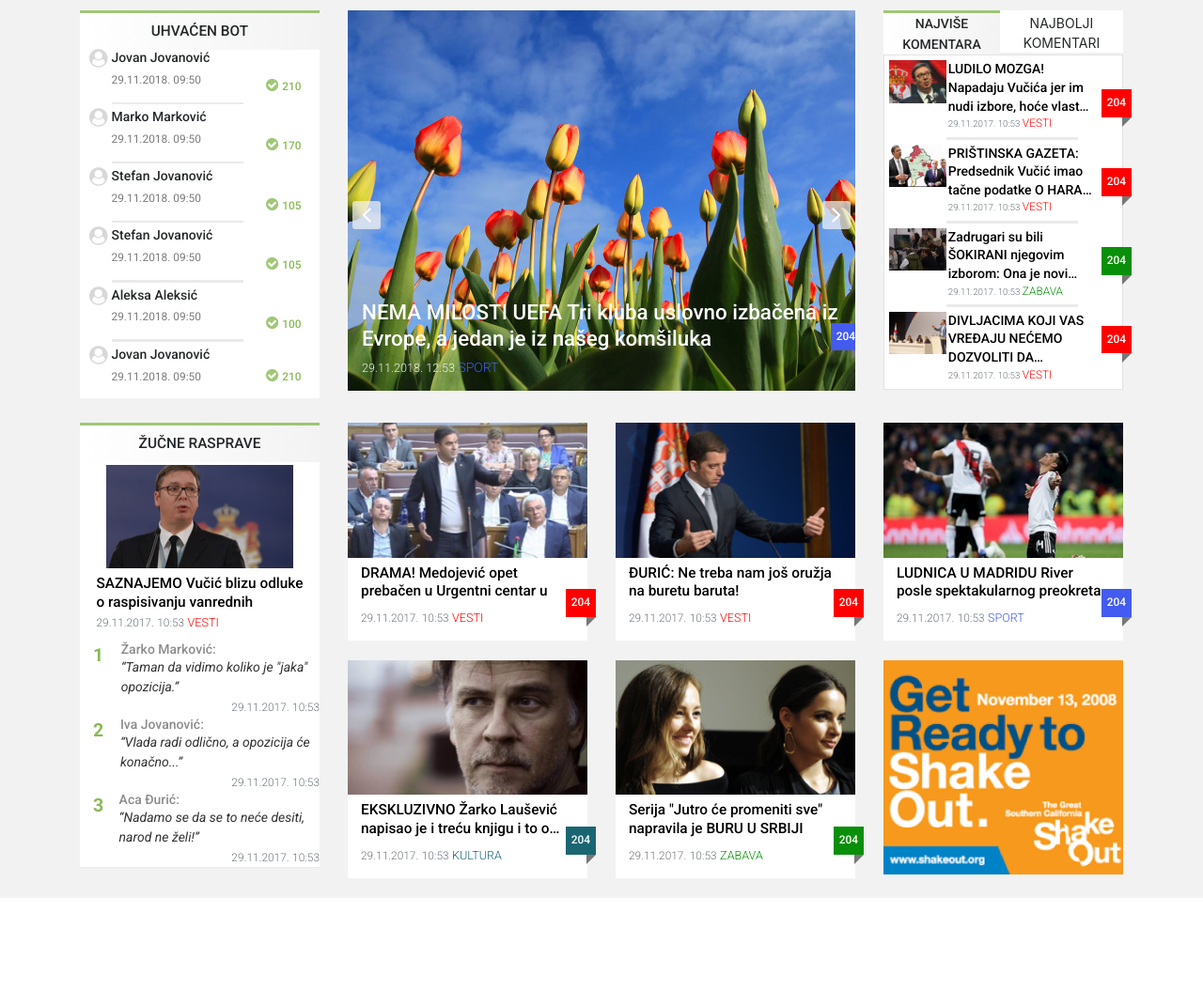
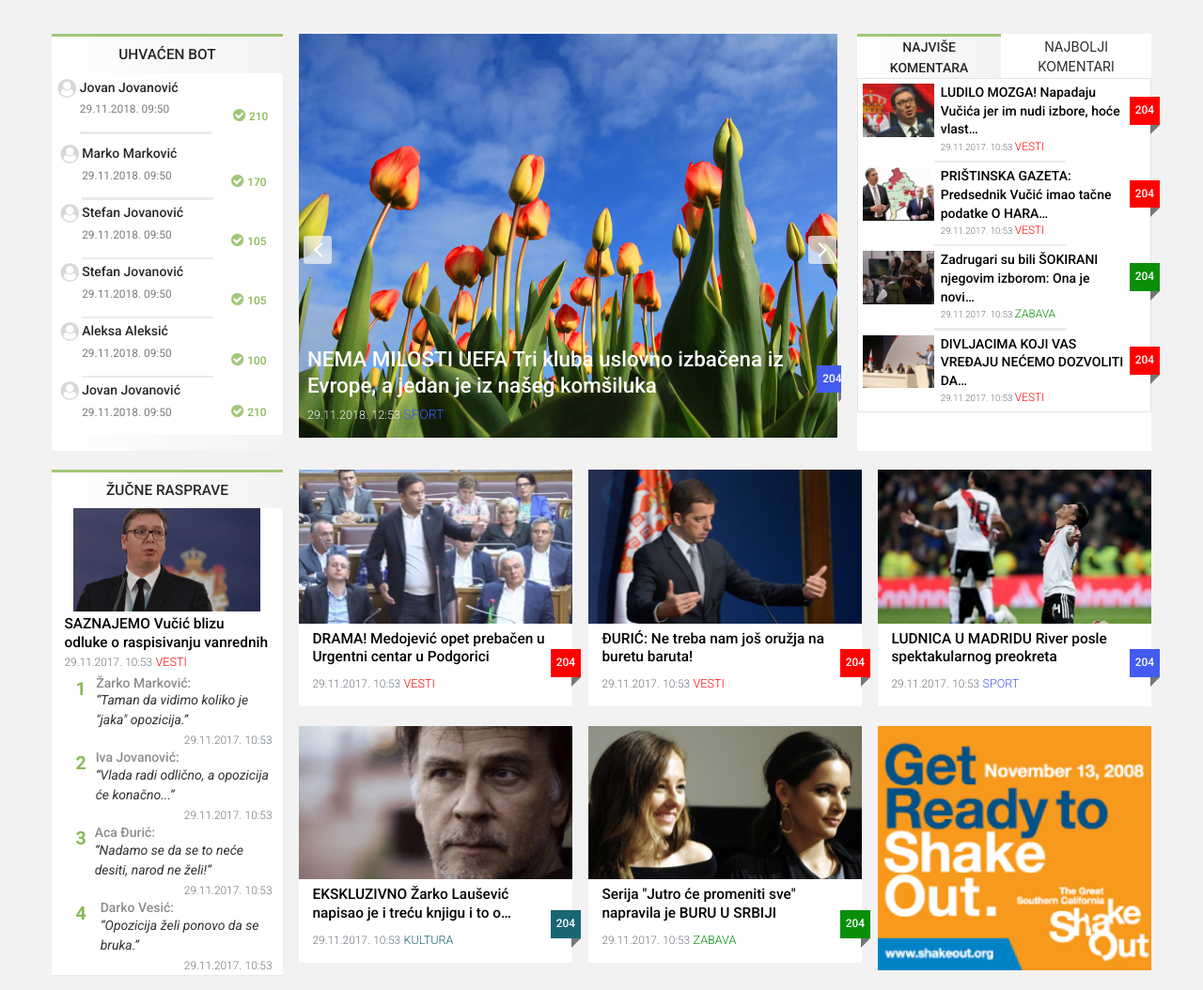
Before and after one commit to grujamar/Komentar, a plain HTML site: page index.html in a window 1280 px wide. Shown: the part 558-1612 px from the top of the page at 94% size. Before the commit the page ends 1514 px from the top, so only its background shows below. Drawn offline with Linux system fonts and the light colour scheme.

Commit message:
Change bootstrap grid to 18, finished sections.

```diff
--- a/index.html
+++ b/index.html
@@ -146,7 +146,7 @@ and open the template in the editor.
             <section class="lead-section">
                 <div class="container">
                     <figure>
-                        <img src="img/lead-section img/baner 970x400.png" alt="Banner"/>
+                        <img src="img/lead-section img/baner 970x400.png" alt="Banner" class="img-holder size-lead-picture"/>
                     </figure>
                 </div>
             </section><!--lead-section end-->
@@ -155,11 +155,11 @@ and open the template in the editor.
                 <div class="container">
                     <div class="row">
                         <!--col 1 start-->
-                        <div class="col-sm-6 col-lg-3 order-last order-lg-first mt-3 mt-sm-0">
-                            <div class="grid-slider-tittle">
+                        <div class="col-sm-9 col-lg-4 order-last order-lg-first mt-3 mt-sm-0">
+                            <div class="grid-slider-tittle h-100 bg-white">
                                 <h3 class="text-uppercase mb-0">uhvaćen bot</h3>
                                 <!--article 1 start-->
-                                <article class="grid-slider-bot">
+                                <article class="grid-slider-bot p-2">
                                     <div class="grid-slider-bot-item d-flex">
                                         <div class="w-10">
                                             <span class="fa fa-user-circle"></span>
@@ -257,7 +257,7 @@ and open the template in the editor.
                             </div>
                         </div><!--col 1 end-->
                         <!--col 2 start-->
-                        <div class="col-sm-12 col-lg-6 order-first">
+                        <div class="col-sm-12 col-lg-9 order-first">
                             <!--slider start-->
                             <ul class="owl-carousel list-unstyled grid-slider-mainslider">
                                 <li data-category='#435BEF'>
@@ -323,8 +323,8 @@ and open the template in the editor.
                             </ul><!--slider end-->
                         </div><!--col 2 end-->
                         <!--col 3 start-->
-                        <div class="col-sm-6 col-lg-3">
-                            <article class="grid-slider-comments">
+                        <div class="col-sm-6 col-lg-5">
+                            <article class="grid-slider-comments h-100 bg-white">
                                 <ul class="nav nav-pills nav-fill" id="product-description" role="tablist">
                                     <li class="nav-item">
                                         <a class="nav-link active" id="home-tab" data-toggle="tab" href="#most-comments" role="tab" aria-controls="home" aria-selected="true"><span class="text-uppercase">Najviše komentara</span></a>
@@ -342,11 +342,11 @@ and open the template in the editor.
                                             </a>
                                             <div class="news-detail w-75 line line-left">
                                                 <h2 class="mb-0">
-                                                    <a href="#" class="news-detail-first-link pr-4">
+                                                    <a href="#" class="news-detail-first-link pr-4 pl-2">
                                                         LUDILO MOZGA! Napadaju Vučića jer im nudi izbore, hoće vlast…
                                                     </a>
                                                 </h2>
-                                                <p class="mb-0">
+                                                <p class="mb-0 pl-2">
                                                     <span class="date">29.11.2017.</span>
                                                     <span class="time">10:53</span>
                                                     <a href="#" class="news-detail-link text-uppercase category-color">vesti</a>
@@ -361,11 +361,11 @@ and open the template in the editor.
                                             </a>
                                             <div class="news-detail w-75 line line-left">
                                                 <h2 class="mb-0">
-                                                    <a href="#" class="news-detail-first-link pr-4">
+                                                    <a href="#" class="news-detail-first-link pr-4 pl-2">
                                                         PRIŠTINSKA GAZETA: Predsednik Vučić imao tačne podatke O HARA…
                                                     </a>
                                                 </h2>
-                                                <p class="mb-0">
+                                                <p class="mb-0 pl-2">
                                                     <span class="date">29.11.2017.</span>
                                                     <span class="time">10:53</span>
                                                     <a href="#" class="news-detail-link text-uppercase category-color">vesti</a>
@@ -380,11 +380,11 @@ and open the template in the editor.
                                             </a>
                                             <div class="news-detail w-75 line line-left">
                                                 <h2 class="mb-0">
-                                                    <a href="#" class="news-detail-first-link pr-4">
+                                                    <a href="#" class="news-detail-first-link pr-4 pl-2">
                                                         Zadrugari su bili ŠOKIRANI njegovim izborom: Ona je novi…
                                                     </a>
                                                 </h2>
-                                                <p class="mb-0">
+                                                <p class="mb-0 pl-2">
                                                     <span class="date">29.11.2017.</span>
                                                     <span class="time">10:53</span>
                                                     <a href="#" class="news-detail-link text-uppercase category-color">zabava</a>
@@ -399,11 +399,11 @@ and open the template in the editor.
                                             </a>
                                             <div class="news-detail w-75">
                                                 <h2 class="mb-0">
-                                                    <a href="#" class="news-detail-first-link pr-4">
+                                                    <a href="#" class="news-detail-first-link pr-4 pl-2">
                                                         DIVLJACIMA KOJI VAS VREĐAJU NEĆEMO DOZVOLITI DA…
                                                     </a>
                                                 </h2>
-                                                <p class="mb-0">
+                                                <p class="mb-0 pl-2">
                                                     <span class="date">29.11.2017.</span>
                                                     <span class="time">10:53</span>
                                                     <a href="#" class="news-detail-link text-uppercase category-color">vesti</a>
@@ -420,11 +420,11 @@ and open the template in the editor.
                                             </a>
                                             <div class="news-detail w-75 line line-left">
                                                 <h2 class="mb-0">
-                                                    <a href="#" class="news-detail-first-link pr-4">
+                                                    <a href="#" class="news-detail-first-link pr-4 pl-2">
                                                         LUDILO MOZGA! Napadaju Vučića jer im nudi izbore, hoće vlast…
                                                     </a>
                                                 </h2>
-                                                <p class="mb-0">
+                                                <p class="mb-0 pl-2">
                                                     <span class="date">29.11.2017.</span>
                                                     <span class="time">10:53</span>
                                                     <a href="#" class="news-detail-link text-uppercase category-color">vesti</a>
@@ -501,15 +501,15 @@ and open the template in the editor.
                 <div class="container">
                     <div class="row">
                         <!--col 1 start-->
-                        <div class="col-md-6 col-lg-3 order-last order-lg-first mt-3 mt-sm-0">
+                        <div class="col-md-9 col-lg-4 order-last order-lg-first mt-3 mt-sm-0">
                             <div class="discussions-tittle">
                                 <h3 class="text-uppercase mb-0 text-center">ŽUČNE RASPRAVE</h3>
                                 <!--article 1 start-->
-                                <article class="discussions-article bg-white text-center p-1" data-category='#ff0000'>
+                                <article class="discussions-article bg-white text-center" data-category='#ff0000'>
                                     <a href="#" class="discussions-link">
                                         <img src="img/discussions-section/Slika vesti.png" alt="Slika Vesti"/>
                                     </a>
-                                    <div class="discussions-article-detail bg-white py-2 px-3">
+                                    <div class="discussions-article-detail bg-white py-1 px-3">
                                         <h5 class="mb-0 text-left">
                                             <a href="#" class="discussions-link">
                                                 SAZNAJEMO Vučić blizu odluke o raspisivanju vanrednih parlamentarnih izbora
@@ -582,13 +582,33 @@ and open the template in the editor.
                                         </p>
                                     </div>
                                 </div><!--div 3 end-->
+                                <!--div 4 start-->
+                                <div class="discussions-div bg-white d-flex">
+                                    <div class="w-20 pl-3">
+                                        <span class="discussions-number">
+                                            4
+                                        </span>
+                                    </div>
+                                    <div class="w-80">
+                                        <h5 class="mb-0">
+                                            Darko Vesić:
+                                        </h5>
+                                        <p class="mb-0">
+                                           “Opozicija želi ponovo da se bruka.”
+                                        </p>
+                                        <p class="mb-0 text-right">
+                                            <span class="date">29.11.2017.</span>
+                                            <span class="time">10:53</span>
+                                        </p>
+                                    </div>
+                                </div><!--div 4 end-->
                             </div>
                         </div><!--col 1 end-->
                         <!--col 2 start-->
-                        <div class="col-md-6 col-lg-9">
+                        <div class="col-md-9 col-lg-14">
                             <!--new grid start-->
                             <div class="row">
-                                <div class="col-xm-6 col-sm-12 col-lg-4">
+                                <div class="col-xm-9 col-sm-18 col-lg-6">
                                     <article class="news-item mb-4" data-category='#FF0000'>
                                         <a href="#" class="img-holder size-16by9">
                                             <img src="img/discussions-section/slika lista vesti.png" alt="Vesti 1"/>
@@ -608,7 +628,7 @@ and open the template in the editor.
                                         </div>
                                     </article>
                                 </div>
-                                <div class="col-xm-6 col-sm-12 col-lg-4">
+                                <div class="col-xm-9 col-sm-18 col-lg-6">
                                     <article class="news-item mb-4" data-category='#FF0000'>
                                         <a href="#" class="img-holder size-16by9">
                                             <img src="img/discussions-section/slika lista vesti 1.png" alt="Vesti 2"/>
@@ -628,7 +648,7 @@ and open the template in the editor.
                                         </div>
                                     </article>
                                 </div>
-                                <div class="col-xm-6 col-sm-12 col-lg-4">
+                                <div class="col-xm-9 col-sm-18 col-lg-6">
                                     <article class="news-item mb-4" data-category='#435BEF'>
                                         <a href="#" class="img-holder size-16by9">
                                             <img src="img/discussions-section/slika lista vesti 2.png" alt="Vesti 3"/>
@@ -648,7 +668,7 @@ and open the template in the editor.
                                         </div>
                                     </article>
                                 </div>
-                                <div class="col-xm-6 col-sm-12 col-lg-4">
+                                <div class="col-xm-9 col-sm-18 col-lg-6">
                                     <article class="news-item mb-4" data-category='#196672'>
                                         <a href="#" class="img-holder size-16by9">
                                             <img src="img/discussions-section/slika lista vesti 3.png" alt="Vesti 4"/>
@@ -668,7 +688,7 @@ and open the template in the editor.
                                         </div>
                                     </article>
                                 </div>
-                                <div class="col-xm-6 col-sm-12 col-lg-4">
+                                <div class="col-xm-9 col-sm-18 col-lg-6">
                                     <article class="news-item mb-4" data-category='#098F09'>
                                         <a href="#" class="img-holder size-16by9">
                                             <img src="img/discussions-section/slika lista vesti 4.png" alt="Vesti 5"/>
@@ -688,7 +708,7 @@ and open the template in the editor.
                                         </div>
                                     </article>
                                 </div>
-                                <div class="col-xm-6 col-sm-12 col-lg-4">
+                                <div class="col-xm-9 col-sm-18 col-lg-6">
                                     <article class="news-item mb-4" data-category='#098F09'>
                                         <a href="#">
                                             <img src="img/discussions-section/baner 300.png" alt="Baner"/>
--- a/js/main.js
+++ b/js/main.js
@@ -68,7 +68,8 @@ $(document).ready(function () {
             dots:false,
             loop:true,
             nav:true,
-            navText:['<span class="fa fa-angle-left"></span>', '<span class="fa fa-angle-right"></span>']
+            navText:['<span class="fa fa-angle-left"></span>', '<span class="fa fa-angle-right"></span>'],
+
 
         });
 
--- a/scss/_variables.scss
+++ b/scss/_variables.scss
@@ -215,7 +215,7 @@ $container-max-widths: (
   sm: 540px,
   md: 720px,
   lg: 960px,
-  xl: 1140px
+  xl: 1188px
 ) !default;
 
 @include _assert-ascending($container-max-widths, "$container-max-widths");
@@ -225,8 +225,8 @@ $container-max-widths: (
 //
 // Set the number of columns and specify the width of the gutters.
 
-$grid-columns:                12 !default;
-$grid-gutter-width:           30px !default;
+$grid-columns:                18 !default;
+$grid-gutter-width:           17px !default;
 
 
 // Components
--- a/scss/theme/_base.scss
+++ b/scss/theme/_base.scss
@@ -37,6 +37,11 @@ img{
             padding-top: 56.25%;
         }
     }
+    &.size-lead-picture{
+        &:after{
+            padding-top: 42%;
+        }
+    }
 
     img{
         display: block;
--- a/scss/theme/_discussions.scss
+++ b/scss/theme/_discussions.scss
@@ -23,7 +23,7 @@ $discussions-div-p-color: #313131;
 
         .discussions-div{
 
-            padding: 2spx 10px;
+            padding: 0 12px;
 
             .discussions-number{
                 color: $discussions-div-number-color;
@@ -97,7 +97,7 @@ $discussions-div-p-color: #313131;
         .comment-number{
             position: absolute;
             top:82%;
-            right: -6px;
+            right: 0;
 
             color:$white;
             font-family: $font-roboto;
@@ -124,7 +124,7 @@ $discussions-div-p-color: #313131;
 
         .comment-number-position-75{
             top:70%;
-            right: 6px;
+            right: 0 !important;
         }
 
         .news-item-detail{
--- a/scss/theme/_grid-slider.scss
+++ b/scss/theme/_grid-slider.scss
@@ -115,27 +115,31 @@ $comment-triangle-color:#767778;
     }
 
     .comment-number-position-20{
-        top:20%;
-        right: 6px;
+        top:15%;
+        right: 0;
     }
 
     .comment-number-position-40{
-        top:40%;
-        right: 6px;
+        top:35%;
+        right: 0;
     }
 
     .comment-number-position-60{
-        top:60%;
-        right: 6px;
+        top:55%;
+        right: 0;
     }
 
     .comment-number-position-80{
-        top:80%;
-        right: 6px;
+        top:75%;
+        right: 0;
     }
 
     //SLIDER
     .grid-slider-mainslider{
+
+        li{
+            padding-right: 4px;
+        }
 
         .new-item{
             position: relative;
@@ -313,3 +317,11 @@ $comment-triangle-color:#767778;
 
     }
 }
+
+
+@media(min-width: 1200px){
+    .bbb{
+        flex-basis: 223px;
+        max-width: 223px;
+    }
+}
```
Also changed, not shown: css/bootstrap.css, css/theme.css, 2 other files.
